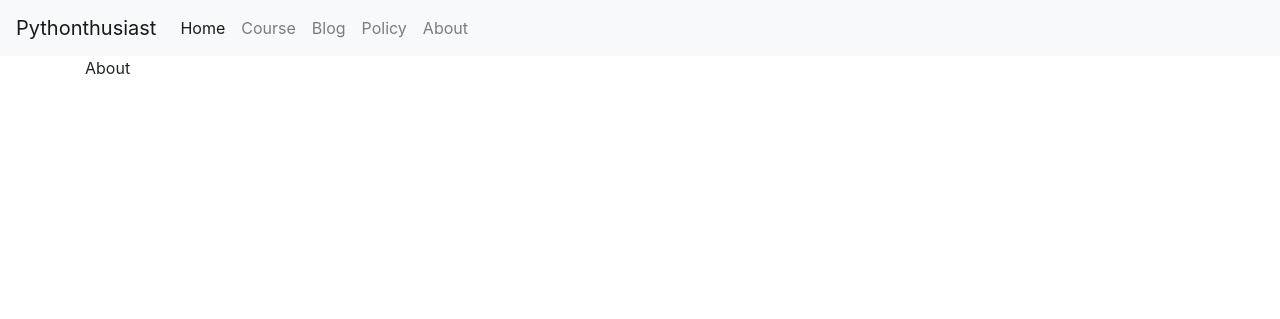
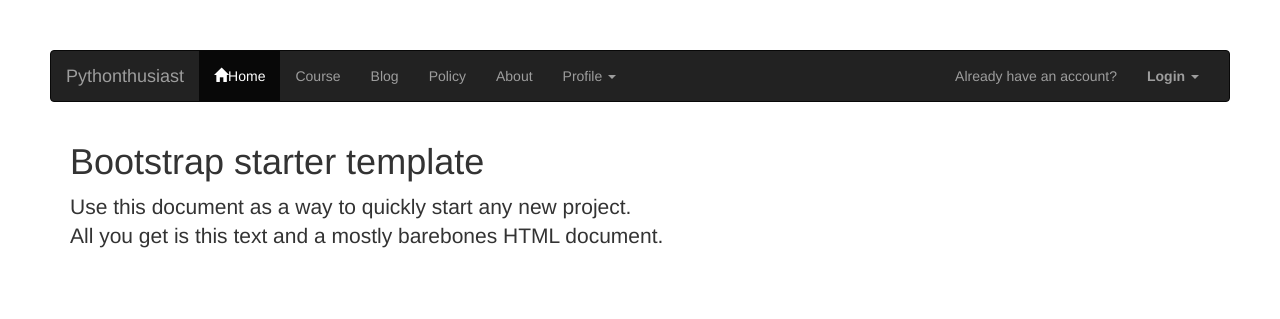
Before and after one commit to remoteworkerid/giwangan, a Flask app: page /about in a window 1280 px wide. Shown: the top 319 px of the page. Run offline with Flask 2, Linux system fonts and the light colour scheme; some libraries are stand-ins or nearby versions.

Commit message:
Replace starter template 4 to 3 use bootstrap with login navbar config (that use 3) Customize admin/base.html Custmoize admin/index.html
admin with page and tag form
next: implement menu to page content rendering

```diff
--- a/web_app/app.py
+++ b/web_app/app.py
@@ -17,7 +17,8 @@ def create_app():
     @app.route('/')
     def index():
         page = Page.query.filter_by(title='homepage').first()
-        if page is None:
+        content = 'empty'
+        if page is not None:
             content = page.content
         return render_template('index.html', TITLE=app.config['TITLE'],
                                TAGLINE=app.config['TAGLINE'], CONTENT=content)
--- a/web_app/static/app.css
+++ b/web_app/static/app.css
@@ -1,7 +1,55 @@
-body {
-  padding-top: 5rem;
+body{
+    padding:50px;
 }
-.starter-template {
-  padding: 3rem 1.5rem;
-  text-align: center;
+
+#login-dp{
+    min-width: 250px;
+    padding: 14px 14px 0;
+    overflow:hidden;
+    background-color:rgba(255,255,255,.8);
 }
+#login-dp .help-block{
+    font-size:12px
+}
+#login-dp .bottom{
+    background-color:rgba(255,255,255,.8);
+    border-top:1px solid #ddd;
+    clear:both;
+    padding:14px;
+}
+#login-dp .social-buttons{
+    margin:12px 0
+}
+#login-dp .social-buttons a{
+    width: 49%;
+}
+#login-dp .form-group {
+    margin-bottom: 10px;
+}
+.btn-fb{
+    color: #fff;
+    background-color:#3b5998;
+}
+.btn-fb:hover{
+    color: #fff;
+    background-color:#496ebc
+    background-color:#496ebc
+}
+.btn-tw{
+    color: #fff;
+    background-color:#55acee;
+}
+.btn-tw:hover{
+    color: #fff;
+    background-color:#59b5fa;
+}
+@media(max-width:768px){
+    #login-dp{
+        background-color: inherit;
+        color: #fff;
+    }
+    #login-dp .bottom{
+        background-color: inherit;
+        border-top:0 none;
+    }
+}
--- /dev/null
+++ b/web_app/templates/admin/index.html
@@ -0,0 +1,4 @@
+{% extends "admin/base.html" %}
+{% block body %}
+Selamat datang Admin!
+{% endblock %}
--- a/web_app/templates/base-template.html
+++ b/web_app/templates/base-template.html
@@ -1,65 +1,144 @@
-<!doctype html>
+<!DOCTYPE html>
 <html lang="en">
   <head>
     <meta charset="utf-8">
-    <meta name="viewport" content="width=device-width, initial-scale=1, shrink-to-fit=no">
+    <meta http-equiv="X-UA-Compatible" content="IE=edge">
+    <meta name="viewport" content="width=device-width, initial-scale=1">
+    <!-- The above 3 meta tags *must* come first in the head; any other head content must come *after* these tags -->
     <meta name="description" content="">
     <meta name="author" content="">
-    <link rel="icon" href="/static/favicon.ico">
+    <link rel="icon" href="../../favicon.ico">
 
     <title>{{ TITLE }} - {{ TAGLINE }}</title>
 
     <!-- Bootstrap core CSS -->
-    <link rel="stylesheet" href="https://maxcdn.bootstrapcdn.com/bootstrap/4.0.0-beta.2/css/bootstrap.min.css" integrity="sha384-PsH8R72JQ3SOdhVi3uxftmaW6Vc51MKb0q5P2rRUpPvrszuE4W1povHYgTpBfshb" crossorigin="anonymous">
+    <link rel="stylesheet" href="https://maxcdn.bootstrapcdn.com/bootstrap/3.3.7/css/bootstrap.min.css" integrity="sha384-BVYiiSIFeK1dGmJRAkycuHAHRg32OmUcww7on3RYdg4Va+PmSTsz/K68vbdEjh4u" crossorigin="anonymous">
+    <link rel="stylesheet" href="/static/app.css">
 
-    <!-- Custom styles for this template -->
-    <!--<link href="/static/app.css" rel="stylesheet">-->
+    <!-- IE10 viewport hack for Surface/desktop Windows 8 bug -->
+    <link href="../../assets/css/ie10-viewport-bug-workaround.css" rel="stylesheet">
+
+
+
+    <!-- HTML5 shim and Respond.js for IE8 support of HTML5 elements and media queries -->
+    <!--[if lt IE 9]>
+      <script src="https://oss.maxcdn.com/html5shiv/3.7.3/html5shiv.min.js"></script>
+      <script src="https://oss.maxcdn.com/respond/1.4.2/respond.min.js"></script>
+    <![endif]-->
+      <link href="//maxcdn.bootstrapcdn.com/font-awesome/4.2.0/css/font-awesome.min.css" rel="stylesheet">
   </head>
 
   <body>
-    <!--https://bootsnipp.com/snippets/featured/admin-navigation-->
-    <!--Change into login dropdown https://bootsnipp.com/snippets/featured/fancy-navbar-login-sign-in-form-->
-    <!--Upgrade to 4 using http://upgrade-bootstrap.bootply.com/-->
- <nav class="navbar navbar-light bg-light navbar-expand-sm" role="navigation">
+
+    <nav class="navbar navbar-default navbar-inverse" role="navigation">
+  <div class="container-fluid">
     <!-- Brand and toggle get grouped for better mobile display -->
-    <button type="button" class="navbar-toggler" data-toggle="collapse" data-target="#bs-example-navbar-collapse-1"> <span class="sr-only">Toggle navigation</span> &#x2630;</button> <a class="navbar-brand"
-    href="http://www.jquery2dotnet.com">{{ TITLE }}</a>
-    <!-- Collect the nav links,
-    forms, and other content for toggling -->
+    <div class="navbar-header">
+      <button type="button" class="navbar-toggle collapsed" data-toggle="collapse" data-target="#bs-example-navbar-collapse-1">
+        <span class="sr-only">Toggle navigation</span>
+        <span class="icon-bar"></span>
+        <span class="icon-bar"></span>
+        <span class="icon-bar"></span>
+      </button>
+      <a class="navbar-brand" href="#">{{ TITLE }}</a>
+    </div>
+
+    <!-- Collect the nav links, forms, and other content for toggling -->
     <div class="collapse navbar-collapse" id="bs-example-navbar-collapse-1">
-        <ul class="nav navbar-nav">
-            <li class="active nav-item"><a href="/" class="nav-link"><span class="glyphicon glyphicon-home"></span>Home</a>
+      <ul class="nav navbar-nav">
+        <li class="active nav-item"><a href="/" class="nav-link"><span class="glyphicon glyphicon-home"></span>Home</a>
             </li>
-            <li class="nav-item"><a href="#" class="nav-link"><span class="glyphicon glyphicon-calendar"></span>Course</a>
+            <li class="nav-item"><a href="#" class="nav-link"><span class="glyphicon"></span>Course</a>
             </li>
-            <li class="nav-item"><a href="#" class="nav-link"><span class="glyphicon glyphicon-calendar"></span>Blog</a>
+            <li class="nav-item"><a href="#" class="nav-link"><span class="glyphicon"></span>Blog</a>
             </li>
-            <li class="nav-item"><a href="#" class="nav-link"><span class="glyphicon glyphicon-calendar"></span>Policy</a>
+            <li class="nav-item"><a href="#" class="nav-link"><span class="glyphicon"></span>Policy</a>
             </li>
-            <li class="nav-item"><a href="/about" class="nav-link"><span class="glyphicon glyphicon-calendar"></span>About</a>
+            <li class="nav-item"><a href="/about" class="nav-link"><span class="glyphicon"></span>About</a>
             </li>
+        <li class="dropdown">
+          <a href="#" class="dropdown-toggle" data-toggle="dropdown">Profile <span class="caret"></span></a>
+          <ul class="dropdown-menu" role="menu">
+            <li><a href="/admin" target="_blank">Admin</a></li>
+            <li><a href="#">Another action</a></li>
+            <li><a href="#">Something else here</a></li>
+            <li class="divider"></li>
+            <li><a href="#">Separated link</a></li>
+            <li class="divider"></li>
+            <li><a href="#">One more separated link</a></li>
+          </ul>
+        </li>
+      </ul>
 
-
-        </ul>
-
-    </div>
-    <!-- /.navbar-collapse -->
+      <!--<form class="navbar-form navbar-left" role="search">-->
+        <!--<div class="form-group">-->
+          <!--<input type="text" class="form-control" placeholder="Search">-->
+        <!--</div>-->
+        <!--<button type="submit" class="btn btn-default">Submit</button>-->
+      <!--</form>-->
+      <ul class="nav navbar-nav navbar-right">
+        <li><p class="navbar-text">Already have an account?</p></li>
+        <li class="dropdown">
+          <a href="#" class="dropdown-toggle" data-toggle="dropdown"><b>Login</b> <span class="caret"></span></a>
+			<ul id="login-dp" class="dropdown-menu">
+				<li>
+					 <div class="row">
+							<div class="col-md-12">
+								Login via
+								<div class="social-buttons">
+									<a href="#" class="btn btn-fb"><i class="fa fa-facebook"></i> Facebook</a>
+									<a href="#" class="btn btn-tw"><i class="fa fa-twitter"></i> Twitter</a>
+								</div>
+                                or
+								 <form class="form" role="form" method="post" action="login" accept-charset="UTF-8" id="login-nav">
+										<div class="form-group">
+											 <label class="sr-only" for="exampleInputEmail2">Email address</label>
+											 <input type="email" class="form-control" id="exampleInputEmail2" placeholder="Email address" required>
+										</div>
+										<div class="form-group">
+											 <label class="sr-only" for="exampleInputPassword2">Password</label>
+											 <input type="password" class="form-control" id="exampleInputPassword2" placeholder="Password" required>
+                                             <div class="help-block text-right"><a href="">Forget the password ?</a></div>
+										</div>
+										<div class="form-group">
+											 <button type="submit" class="btn btn-primary btn-block">Sign in</button>
+										</div>
+										<div class="checkbox">
+											 <label>
+											 <input type="checkbox"> keep me logged-in
+											 </label>
+										</div>
+								 </form>
+							</div>
+							<div class="bottom text-center">
+								New here ? <a href="#"><b>Join Us</b></a>
+							</div>
+					 </div>
+				</li>
+			</ul>
+        </li>
+      </ul>
+    </div><!-- /.navbar-collapse -->
+  </div><!-- /.container-fluid -->
 </nav>
 
-    <main role="main" class="container">
+    <div class="container">
 
-      {% block content %}
-      {% endblock %}
+      <div class="starter-template">
+        <h1>Bootstrap starter template</h1>
+        <p class="lead">Use this document as a way to quickly start any new project.<br> All you get is this text and a mostly barebones HTML document.</p>
+      </div>
 
-    </main><!-- /.container -->
+    </div><!-- /.container -->
 
 
     <!-- Bootstrap core JavaScript
     ================================================== -->
     <!-- Placed at the end of the document so the pages load faster -->
-    <script src="https://code.jquery.com/jquery-3.2.1.slim.min.js" integrity="sha384-KJ3o2DKtIkvYIK3UENzmM7KCkRr/rE9/Qpg6aAZGJwFDMVNA/GpGFF93hXpG5KkN" crossorigin="anonymous"></script>
-    <script>window.jQuery || document.write('<script src="../../../../assets/js/vendor/jquery.min.js"><\/script>')</script>
-    <script src="https://cdnjs.cloudflare.com/ajax/libs/popper.js/1.12.3/umd/popper.min.js" integrity="sha384-vFJXuSJphROIrBnz7yo7oB41mKfc8JzQZiCq4NCceLEaO4IHwicKwpJf9c9IpFgh" crossorigin="anonymous"></script>
-    <script src="https://maxcdn.bootstrapcdn.com/bootstrap/4.0.0-beta.2/js/bootstrap.min.js" integrity="sha384-alpBpkh1PFOepccYVYDB4do5UnbKysX5WZXm3XxPqe5iKTfUKjNkCk9SaVuEZflJ" crossorigin="anonymous"></script>
+    <script src="https://ajax.googleapis.com/ajax/libs/jquery/1.12.4/jquery.min.js"></script>
+    <script>window.jQuery || document.write('<script src="../../assets/js/vendor/jquery.min.js"><\/script>')</script>
+    <script src="https://maxcdn.bootstrapcdn.com/bootstrap/3.3.7/js/bootstrap.min.js" integrity="sha384-Tc5IQib027qvyjSMfHjOMaLkfuWVxZxUPnCJA7l2mCWNIpG9mGCD8wGNIcPD7Txa" crossorigin="anonymous"></script>
+    <!-- IE10 viewport hack for Surface/desktop Windows 8 bug -->
+    <script src="../../assets/js/ie10-viewport-bug-workaround.js"></script>
   </body>
 </html>
```
Also changed, not shown: web_app/templates/admin/base.html (added, +83 -0 lines).
